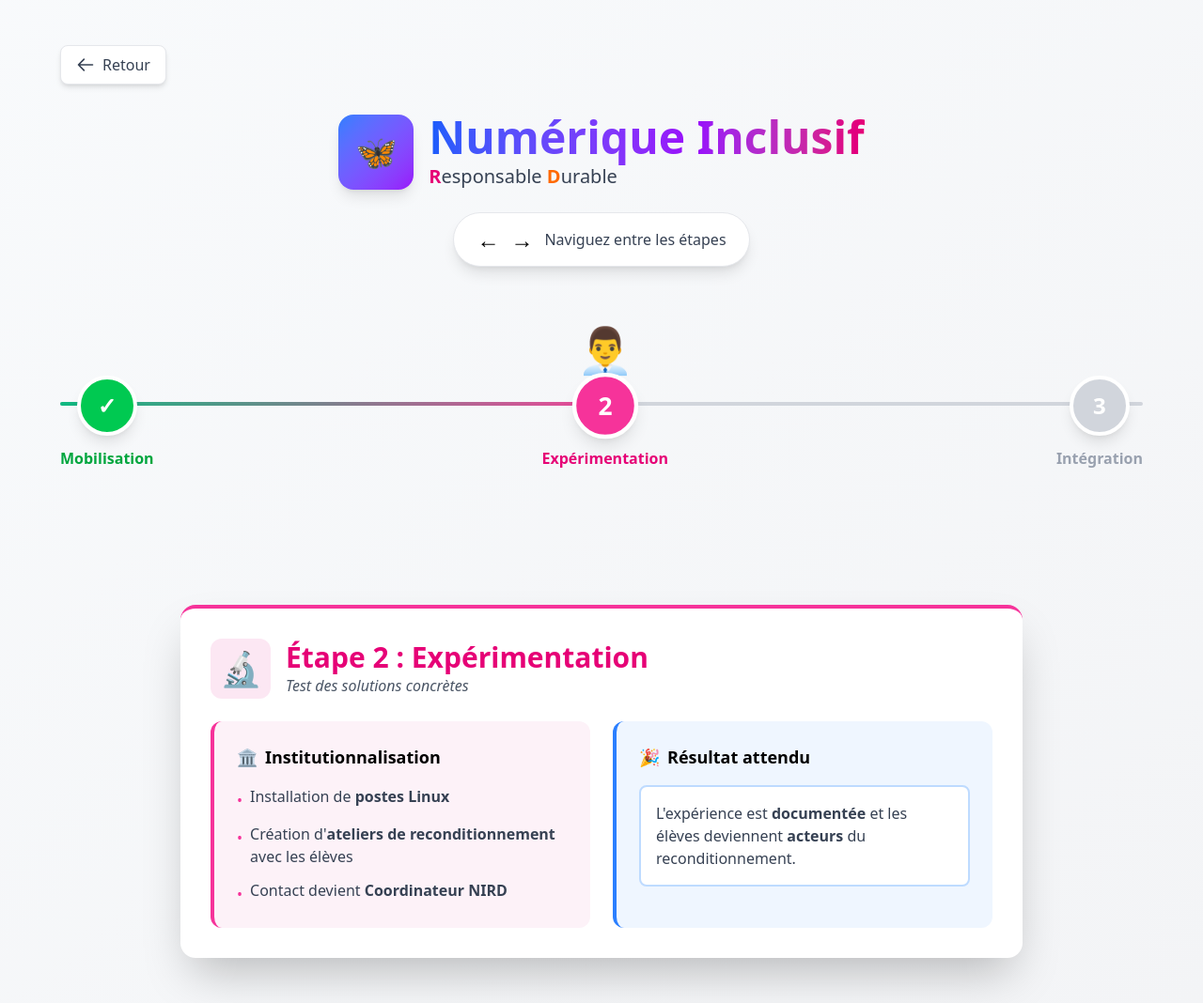
After one commit to nocilex41/nird-back, a Symfony app: template templates/demarche/index.html.twig in a window 1280 px wide. The commit adds this page. Shown: the whole page at 94% size. Run offline with Twig, Linux system fonts and the light colour scheme; the template is opened without the code that fills it, so the values that code supplies are empty; some libraries are stand-ins or nearby versions.

Commit message:
page demarche

```diff
--- /dev/null
+++ b/templates/demarche/index.html.twig
@@ -0,0 +1,307 @@
+{% extends 'base.html.twig' %}
+
+{% block title %}La Démarche NIRD{% endblock %}
+
+{% block body %}
+    <div class="min-h-screen bg-gradient-to-br from-slate-50 to-gray-100 py-12 px-4">
+        <div class="max-w-6xl mx-auto">
+
+            <!-- Bouton retour en haut à gauche -->
+            <div class="mb-8">
+                <a href="/" class="inline-flex items-center gap-2 bg-white hover:bg-gray-50 text-gray-700 font-medium px-4 py-2 rounded-lg shadow-md hover:shadow-lg transition-all duration-300 border border-gray-200">
+                    <svg class="w-5 h-5" fill="none" stroke="currentColor" viewBox="0 0 24 24">
+                        <path stroke-linecap="round" stroke-linejoin="round" stroke-width="2" d="M10 19l-7-7m0 0l7-7m-7 7h18"/>
+                    </svg>
+                    <span>Retour</span>
+                </a>
+            </div>
+
+            <!-- En-tête NIRD -->
+            <div class="text-center mb-16">
+                <div class="flex items-center justify-center gap-4 mb-6">
+                    <div class="w-20 h-20 bg-gradient-to-br from-blue-500 to-purple-600 rounded-2xl flex items-center justify-center text-4xl shadow-lg">
+                        🦋
+                    </div>
+                    <div class="text-left">
+                        <h1 class="text-5xl font-bold">
+                            <span class="bg-gradient-to-r from-blue-600 to-purple-600 bg-clip-text text-transparent">Numérique</span>
+                            <span class="bg-gradient-to-r from-purple-600 to-pink-600 bg-clip-text text-transparent"> Inclusif</span>
+                        </h1>
+                        <p class="text-xl mt-1">
+                            <span class="text-pink-600 font-bold">R</span><span class="text-gray-700">esponsable</span>
+                            <span class="text-orange-500 font-bold"> D</span><span class="text-gray-700">urable</span>
+                        </p>
+                    </div>
+                </div>
+
+                <div class="inline-flex items-center gap-3 bg-white rounded-full px-6 py-3 shadow-lg border border-gray-200">
+                    <span class="text-2xl">←</span>
+                    <span class="text-2xl">→</span>
+                    <span class="text-gray-700 font-medium">Naviguez entre les étapes</span>
+                </div>
+            </div>
+
+            <!-- Timeline Container -->
+            <div class="relative mb-12" style="height: 200px;">
+
+                <!-- Conteneur avec padding pour aligner -->
+                <div class="relative h-full px-8">
+
+                    <!-- Personnage (positionné en pourcentage exact) -->
+                    <div id="character" class="absolute transition-all duration-700 ease-in-out" style="top: 0; left: 0; transform: translateX(-50%);">
+                        <div class="text-5xl">👨‍💼</div>
+                    </div>
+
+                    <!-- Timeline -->
+                    <div class="absolute" style="top: 80px; left: 0; right: 0;">
+                        <!-- Ligne de fond grise -->
+                        <div class="relative h-1 bg-gray-300 rounded-full">
+                            <!-- Ligne de progression colorée -->
+                            <div id="progressLine" class="absolute top-0 left-0 h-full rounded-full transition-all duration-700 ease-in-out"
+                                 style="width: 50%; background: linear-gradient(to right, #10b981, #ec4899);"></div>
+                        </div>
+
+                        <!-- Étapes (flex avec justify-between pour espacement parfait) -->
+                        <div class="relative flex justify-between" style="margin-top: -32px;">
+
+                            <!-- Étape 1 -->
+                            <div id="step1-container" class="flex flex-col items-center">
+                                <div id="circle1" class="w-16 h-16 rounded-full bg-green-500 border-4 border-white shadow-lg flex items-center justify-center transition-all duration-500">
+                                    <span id="icon1" class="text-white text-2xl font-bold">✓</span>
+                                </div>
+                                <p id="label1" class="mt-3 font-bold text-green-600 whitespace-nowrap">Mobilisation</p>
+                            </div>
+
+                            <!-- Étape 2 -->
+                            <div id="step2-container" class="flex flex-col items-center">
+                                <div id="circle2" class="w-16 h-16 rounded-full bg-pink-500 border-4 border-white shadow-lg flex items-center justify-center transition-all duration-500 scale-110">
+                                    <span id="icon2" class="text-white text-2xl font-bold">2</span>
+                                </div>
+                                <p id="label2" class="mt-3 font-bold text-pink-600 whitespace-nowrap">Expérimentation</p>
+                            </div>
+
+                            <!-- Étape 3 -->
+                            <div id="step3-container" class="flex flex-col items-center">
+                                <div id="circle3" class="w-16 h-16 rounded-full bg-gray-300 border-4 border-white shadow-lg flex items-center justify-center transition-all duration-500">
+                                    <span id="icon3" class="text-white text-2xl font-bold">3</span>
+                                </div>
+                                <p id="label3" class="mt-3 font-bold text-gray-400 whitespace-nowrap">Intégration</p>
+                            </div>
+
+                        </div>
+                    </div>
+                </div>
+            </div>
+
+            <!-- Cartes d'information -->
+            <div class="mt-24">
+
+                <!-- Carte 1 : Mobilisation -->
+                <div id="card1" class="hidden max-w-4xl mx-auto bg-white rounded-2xl shadow-2xl overflow-hidden border-t-4 border-green-500">
+                    <div class="p-8">
+                        <div class="flex items-center gap-4 mb-6">
+                            <div class="w-16 h-16 bg-green-100 rounded-xl flex items-center justify-center text-4xl">🎯</div>
+                            <div>
+                                <h2 class="text-3xl font-bold text-green-600">Étape 1 : Mobilisation</h2>
+                                <p class="text-gray-600 italic">Sensibilisation et engagement collectif</p>
+                            </div>
+                        </div>
+                        <div class="grid md:grid-cols-2 gap-6">
+                            <div class="bg-green-50 rounded-xl p-6 border-l-4 border-green-500">
+                                <h3 class="font-bold text-lg mb-4 flex items-center gap-2">
+                                    <span>🏛️</span> Institutionnalisation
+                                </h3>
+                                <ul class="space-y-3 text-gray-700">
+                                    <li class="flex items-start gap-2">
+                                        <span class="text-green-500 mt-1">•</span>
+                                        <span>Un enseignant se désigne comme <strong>contact NIRD</strong></span>
+                                    </li>
+                                    <li class="flex items-start gap-2">
+                                        <span class="text-green-500 mt-1">•</span>
+                                        <span>Sensibilisation de l'équipe éducative</span>
+                                    </li>
+                                    <li class="flex items-start gap-2">
+                                        <span class="text-green-500 mt-1">•</span>
+                                        <span>Rejoindre le réseau Tchap</span>
+                                    </li>
+                                </ul>
+                            </div>
+                            <div class="bg-blue-50 rounded-xl p-6 border-l-4 border-blue-500">
+                                <h3 class="font-bold text-lg mb-4 flex items-center gap-2">
+                                    <span>🎉</span> Résultat attendu
+                                </h3>
+                                <div class="bg-white rounded-lg p-4 border-2 border-blue-200">
+                                    <p class="text-gray-700">L'équipe éducative est <strong>informée</strong> et les <strong>familles</strong> sont sensibilisées à la démarche NIRD.</p>
+                                </div>
+                            </div>
+                        </div>
+                    </div>
+                </div>
+
+                <!-- Carte 2 : Expérimentation -->
+                <div id="card2" class="max-w-4xl mx-auto bg-white rounded-2xl shadow-2xl overflow-hidden border-t-4 border-pink-500">
+                    <div class="p-8">
+                        <div class="flex items-center gap-4 mb-6">
+                            <div class="w-16 h-16 bg-pink-100 rounded-xl flex items-center justify-center text-4xl">🔬</div>
+                            <div>
+                                <h2 class="text-3xl font-bold text-pink-600">Étape 2 : Expérimentation</h2>
+                                <p class="text-gray-600 italic">Test des solutions concrètes</p>
+                            </div>
+                        </div>
+                        <div class="grid md:grid-cols-2 gap-6">
+                            <div class="bg-pink-50 rounded-xl p-6 border-l-4 border-pink-500">
+                                <h3 class="font-bold text-lg mb-4 flex items-center gap-2">
+                                    <span>🏛️</span> Institutionnalisation
+                                </h3>
+                                <ul class="space-y-3 text-gray-700">
+                                    <li class="flex items-start gap-2">
+                                        <span class="text-pink-500 mt-1">•</span>
+                                        <span>Installation de <strong>postes Linux</strong></span>
+                                    </li>
+                                    <li class="flex items-start gap-2">
+                                        <span class="text-pink-500 mt-1">•</span>
+                                        <span>Création d'<strong>ateliers de reconditionnement</strong> avec les élèves</span>
+                                    </li>
+                                    <li class="flex items-start gap-2">
+                                        <span class="text-pink-500 mt-1">•</span>
+                                        <span>Contact devient <strong>Coordinateur NIRD</strong></span>
+                                    </li>
+                                </ul>
+                            </div>
+                            <div class="bg-blue-50 rounded-xl p-6 border-l-4 border-blue-500">
+                                <h3 class="font-bold text-lg mb-4 flex items-center gap-2">
+                                    <span>🎉</span> Résultat attendu
+                                </h3>
+                                <div class="bg-white rounded-lg p-4 border-2 border-blue-200">
+                                    <p class="text-gray-700">L'expérience est <strong>documentée</strong> et les élèves deviennent <strong>acteurs</strong> du reconditionnement.</p>
+                                </div>
+                            </div>
+                        </div>
+                    </div>
+                </div>
+
+                <!-- Carte 3 : Intégration -->
+                <div id="card3" class="hidden max-w-4xl mx-auto bg-white rounded-2xl shadow-2xl overflow-hidden border-t-4 border-orange-500">
+                    <div class="p-8">
+                        <div class="flex items-center gap-4 mb-6">
+                            <div class="w-16 h-16 bg-orange-100 rounded-xl flex items-center justify-center text-4xl">🏆</div>
+                            <div>
+                                <h2 class="text-3xl font-bold text-orange-600">Étape 3 : Intégration</h2>
+                                <p class="text-gray-600 italic">Ancrage durable dans l'établissement</p>
+                            </div>
+                        </div>
+                        <div class="grid md:grid-cols-2 gap-6">
+                            <div class="bg-orange-50 rounded-xl p-6 border-l-4 border-orange-500">
+                                <h3 class="font-bold text-lg mb-4 flex items-center gap-2">
+                                    <span>🏛️</span> Institutionnalisation
+                                </h3>
+                                <ul class="space-y-3 text-gray-700">
+                                    <li class="flex items-start gap-2">
+                                        <span class="text-orange-500 mt-1">•</span>
+                                        <span>Intégration au <strong>projet d'établissement</strong></span>
+                                    </li>
+                                    <li class="flex items-start gap-2">
+                                        <span class="text-orange-500 mt-1">•</span>
+                                        <span>Coordinateur devient <strong>Référent NIRD</strong></span>
+                                    </li>
+                                    <li class="flex items-start gap-2">
+                                        <span class="text-orange-500 mt-1">•</span>
+                                        <span>Direction = <strong>pilote officiel</strong></span>
+                                    </li>
+                                </ul>
+                            </div>
+                            <div class="bg-green-50 rounded-xl p-6 border-l-4 border-green-500">
+                                <h3 class="font-bold text-lg mb-4 flex items-center gap-2">
+                                    <span>🎉</span> Résultat attendu
+                                </h3>
+                                <div class="bg-white rounded-lg p-4 border-2 border-green-200">
+                                    <p class="text-gray-700">La démarche est <strong>pérennisée</strong> avec un soutien <strong>institutionnel durable</strong>.</p>
+                                </div>
+                            </div>
+                        </div>
+                    </div>
+                </div>
+
+            </div>
+        </div>
+    </div>
+
+    <script>
+        let currentStep = 2;
+
+        function updateTimeline() {
+            const step1 = document.getElementById('step1-container');
+            const step2 = document.getElementById('step2-container');
+            const step3 = document.getElementById('step3-container');
+
+            const container = step1.parentElement.parentElement;
+            const containerRect = container.getBoundingClientRect();
+
+            const positions = {
+                1: step1.offsetLeft + step1.offsetWidth / 2,
+                2: step2.offsetLeft + step2.offsetWidth / 2,
+                3: step3.offsetLeft + step3.offsetWidth / 2
+            };
+
+            const progressWidths = {
+                1: '0%',
+                2: '50%',
+                3: '100%'
+            };
+
+            const character = document.getElementById('character');
+            character.style.left = positions[currentStep] + 'px';
+
+            document.getElementById('progressLine').style.width = progressWidths[currentStep];
+
+            for (let i = 1; i <= 3; i++) {
+                const circle = document.getElementById('circle' + i);
+                const icon = document.getElementById('icon' + i);
+                const label = document.getElementById('label' + i);
+
+                circle.className = 'w-16 h-16 rounded-full border-4 border-white shadow-lg flex items-center justify-center transition-all duration-500';
+                icon.className = 'text-white text-2xl font-bold';
+
+                if (i < currentStep) {
+                    circle.classList.add('bg-green-500');
+                    icon.textContent = '✓';
+                    label.className = 'mt-3 font-bold text-green-600 whitespace-nowrap';
+                } else if (i === currentStep) {
+                    if (i === 1) circle.classList.add('bg-green-500', 'scale-110');
+                    if (i === 2) circle.classList.add('bg-pink-500', 'scale-110');
+                    if (i === 3) circle.classList.add('bg-orange-500', 'scale-110');
+                    icon.textContent = i;
+                    if (i === 1) label.className = 'mt-3 font-bold text-green-600 whitespace-nowrap';
+                    if (i === 2) label.className = 'mt-3 font-bold text-pink-600 whitespace-nowrap';
+                    if (i === 3) label.className = 'mt-3 font-bold text-orange-600 whitespace-nowrap';
+                } else {
+                    circle.classList.add('bg-gray-300');
+                    icon.textContent = i;
+                    label.className = 'mt-3 font-bold text-gray-400 whitespace-nowrap';
+                }
+            }
+
+            for (let i = 1; i <= 3; i++) {
+                const card = document.getElementById('card' + i);
+                if (i === currentStep) {
+                    card.classList.remove('hidden');
+                } else {
+                    card.classList.add('hidden');
+                }
+            }
+        }
+
+        document.addEventListener('keydown', (e) => {
+            if (e.key === 'ArrowRight' && currentStep < 3) {
+                currentStep++;
+                updateTimeline();
+            } else if (e.key === 'ArrowLeft' && currentStep > 1) {
+                currentStep--;
+                updateTimeline();
+            }
+        });
+
+        updateTimeline();
+        window.addEventListener('resize', updateTimeline);
+    </script>
+{% endblock %}
--- a/templates/home/index.html.twig
+++ b/templates/home/index.html.twig
@@ -77,13 +77,13 @@
 
             <!-- Bubble 5: Démarche -->
             <div class="bubble" data-bubble="demarche" style="top: 65%; left: 75%;">
-                <div class="bubble-inner bubble-pink">
+                <a class="bubble-inner bubble-pink" href="{{ path('app_demarche') }}">
                     <svg class="bubble-icon" viewBox="0 0 24 24" fill="none" stroke="currentColor" stroke-width="2">
                         <line x1="12" y1="5" x2="12" y2="19"></line>
                         <polyline points="19 12 12 19 5 12"></polyline>
                     </svg>
                     <p class="bubble-title">Démarche</p>
-                </div>
+                </a>
             </div>
 
             <!-- Bubble 6: Sexy -->
```
Also changed, not shown: src/Controller/DemarcheController.php (added, +18 -0 lines).
